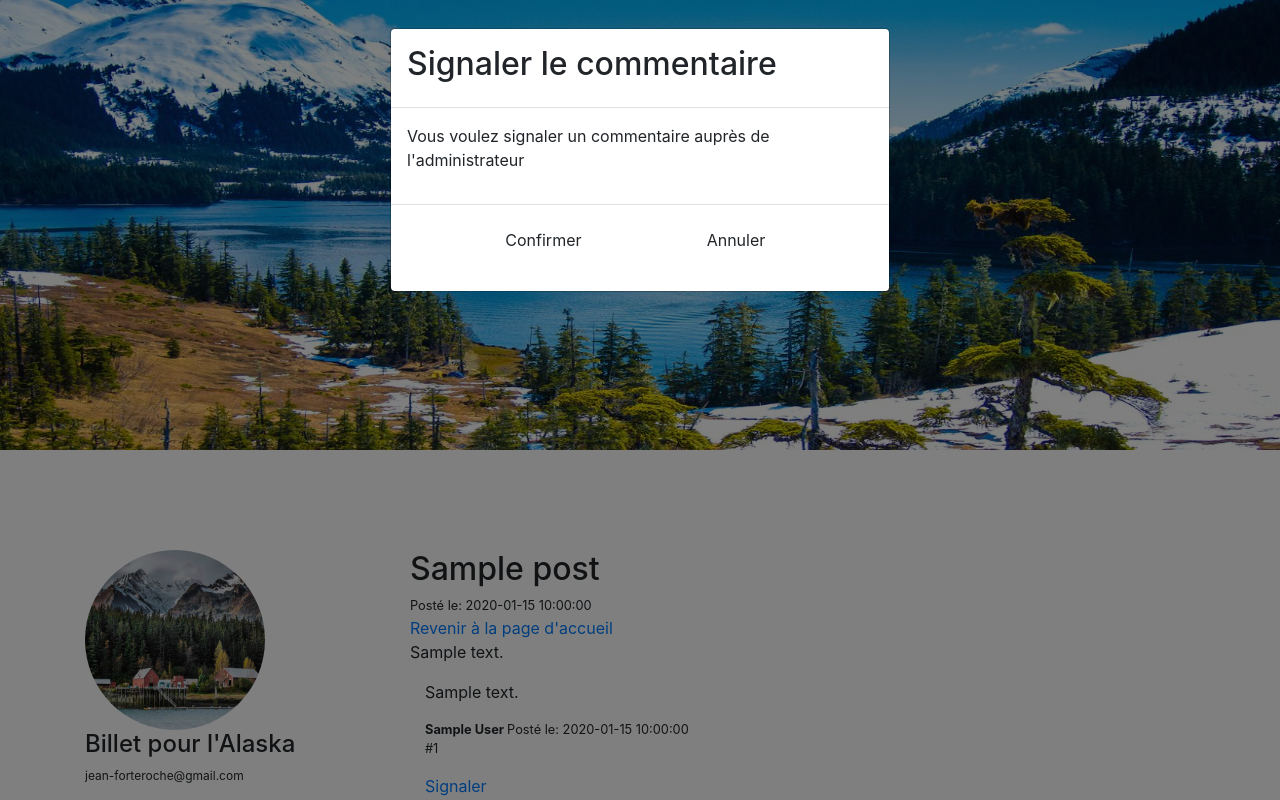
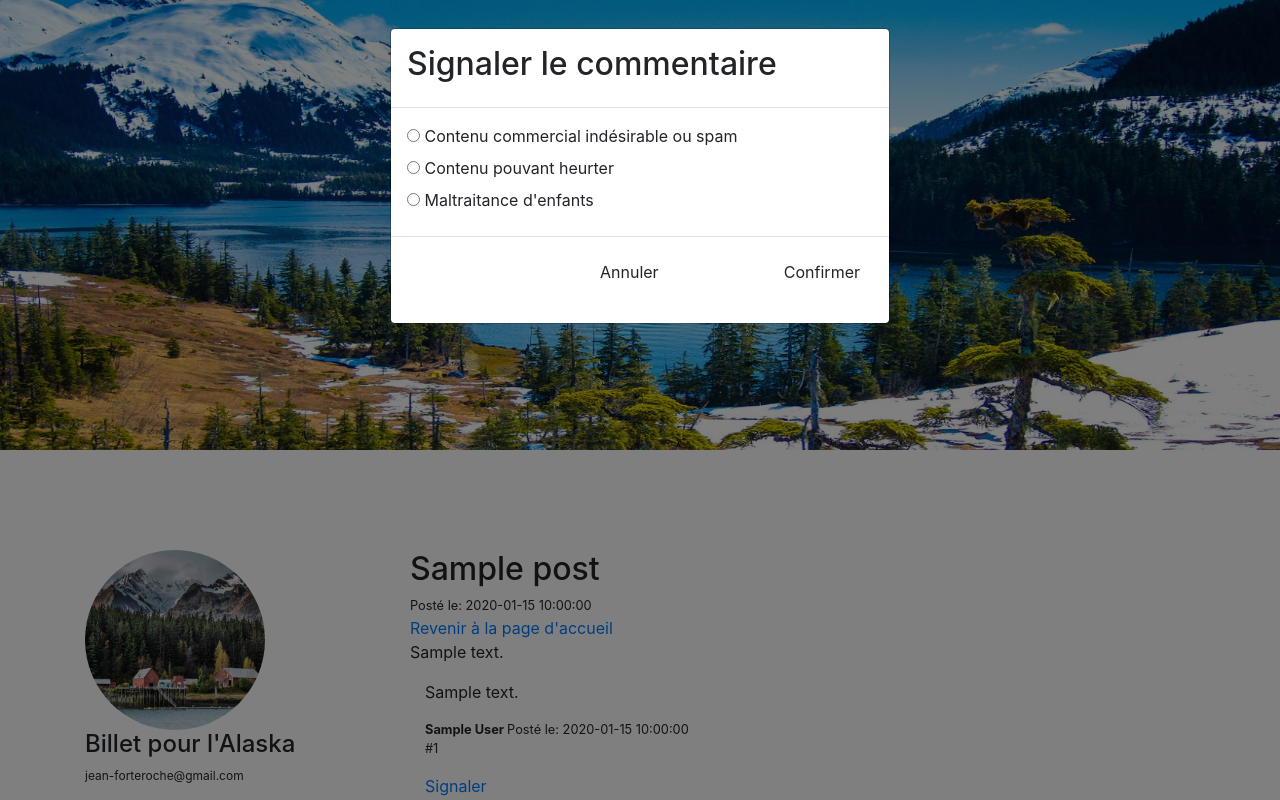
Before and after one commit to romuald85/blog_projet_4, a PHP site: template View/Frontend/post.php in a window 1280 px wide, after a click on "Signaler". Run offline with PHP 8.4, Linux system fonts and the light colour scheme; the template is opened without the code that fills it: most values are stand-ins (such as "Sample title", 1, 10 or a date in 2020); data that the repository does not hold is empty; some libraries are stand-ins or nearby versions.

Commit message:
Ajout des inputs radio dans le modal du signalement des commentaires

```diff
--- a/View/Frontend/post.php
+++ b/View/Frontend/post.php
@@ -60,12 +60,23 @@
                                 <h2>Signaler le commentaire</h2>
                               </div>
                               <div class="modal-body">
-                                <p>Vous voulez signaler un commentaire auprès de l'administrateur</p>
+                              <div>
+                                <input type="radio" id="contenu-indesirable" name="reportComment" value="Contenu commercial indésirable ou spam">
+                                <label for="contenu-indesirable">Contenu commercial indésirable ou spam</label>
+                              </div>
+                              <div>
+                                <input type="radio" id="heurter" name="reportComment" value="Contenu pouvant heurter">
+                                <label for="heurter">Contenu pouvant heurter</label>
+                              </div>
+                              <div>
+                                <input type="radio" id="maltraitance" name="reportComment" value="Maltraitance d'enfants">
+                                <label for="maltraitance">Maltraitance d'enfants</label>
+                              </div>
                               </div>
                               <div class="modal-footer">
                               <form action="#" method="get">
+                                <input class="btn btn-default" data-dismiss="modal" value="Annuler">
                                 <a href="index.php?route=alert&id=<?= $comment->id ?>" type="submit" class="btn btn-default">Confirmer</a>
-                                <input class="btn btn-default" value="Annuler">
                               </form>
                               </div>
                             </div>
```
